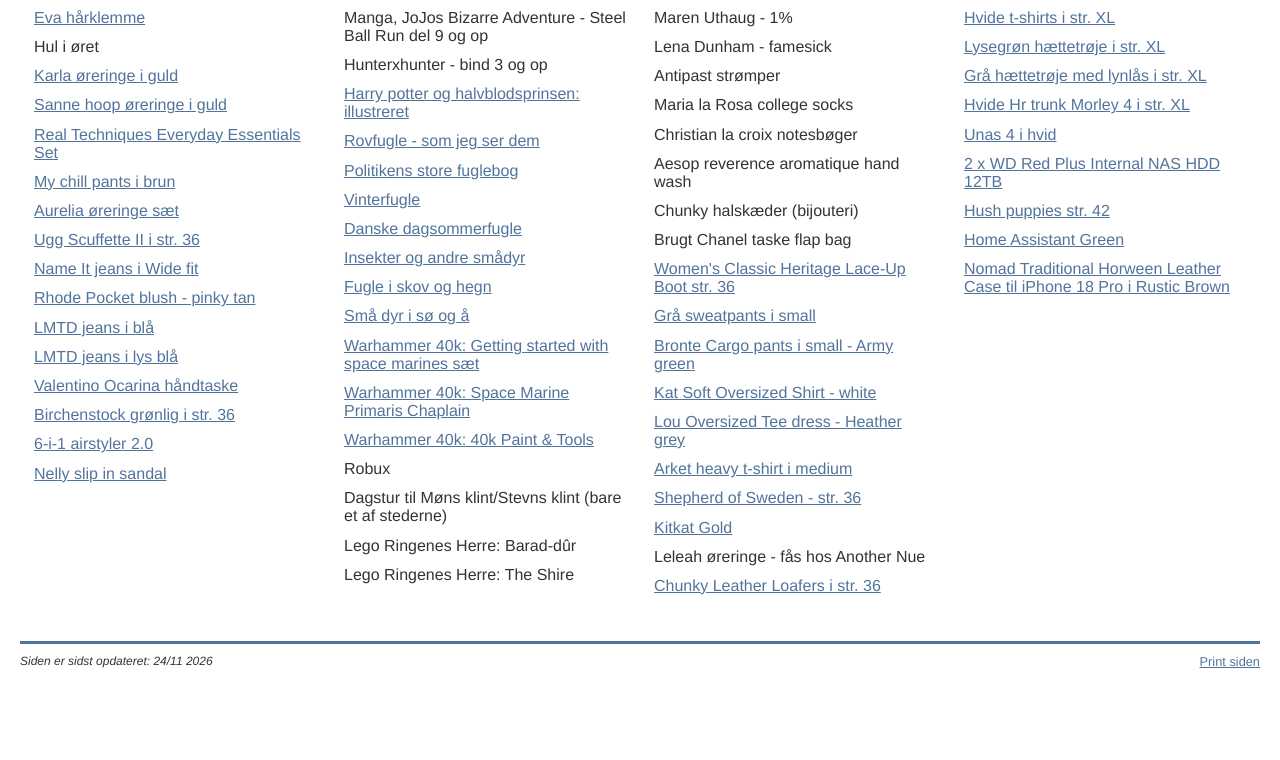
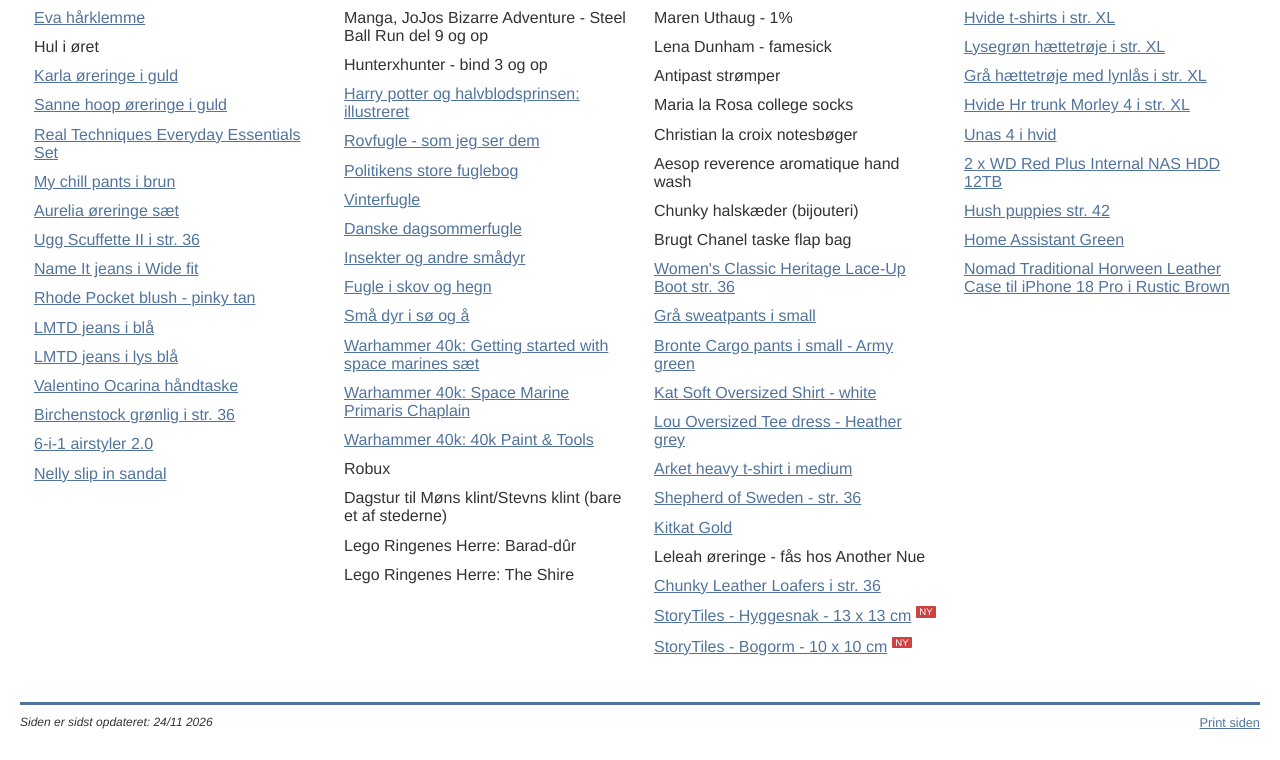
Before and after one commit to aarfing/wish, a plain HTML site: page index.html in a window 1280 px wide. Shown: the part 262-1022 px from the top of the page. Before the commit the page ends 961 px from the top, so only its background shows below. Drawn offline with Linux system fonts and the light colour scheme.

Commit message:
Update index.html

```diff
--- a/index.html
+++ b/index.html
@@ -28,7 +28,7 @@
       .old a{color:var(--old)}
       .old li{color:#bbb;text-decoration:line-through;}
       .old .new::after{background:var(--old);}
-      .new::after{content:"Nyt";display:inline-block;vertical-align:super;font-size:.6em;line-height:1em;padding:1px 3px;background:#cc4242;color:#fff;margin:0 0 0 5px;text-transform:uppercase;border-radius:1px;}
+      .new::after{content:"Ny";display:inline-block;vertical-align:super;font-size:.6em;line-height:1em;padding:1px 3px;background:#cc4242;color:#fff;margin:0 0 0 5px;text-transform:uppercase;border-radius:1px;}
     }
 
     @media only screen and (min-width:768px){
@@ -137,6 +137,8 @@
       <li><a href="https://boiistudios.com/vare/kitkat/?attribute_pa_color=gold&amp;attribute_pa_size=one-size">Kitkat Gold</a></li>
       <li>Leleah øreringe - fås hos Another Nue</li>
       <li><a href="https://www.stories.com/en-dk/product/chunky-leather-loafers-black-1337230001/">Chunky Leather Loafers i str. 36</a></li>
+      <li class="new"><a href="https://raumtraum.dk/products/storytiles-hyggesnak-13-x-13-cm">StoryTiles - Hyggesnak - 13 x 13 cm</a></li>
+      <li class="new"><a href="https://raumtraum.dk/products/storytiles-bogorm-10-x-10-cm">StoryTiles - Bogorm - 10 x 10 cm</a></li>
     </ul>
   </article>
 
```
